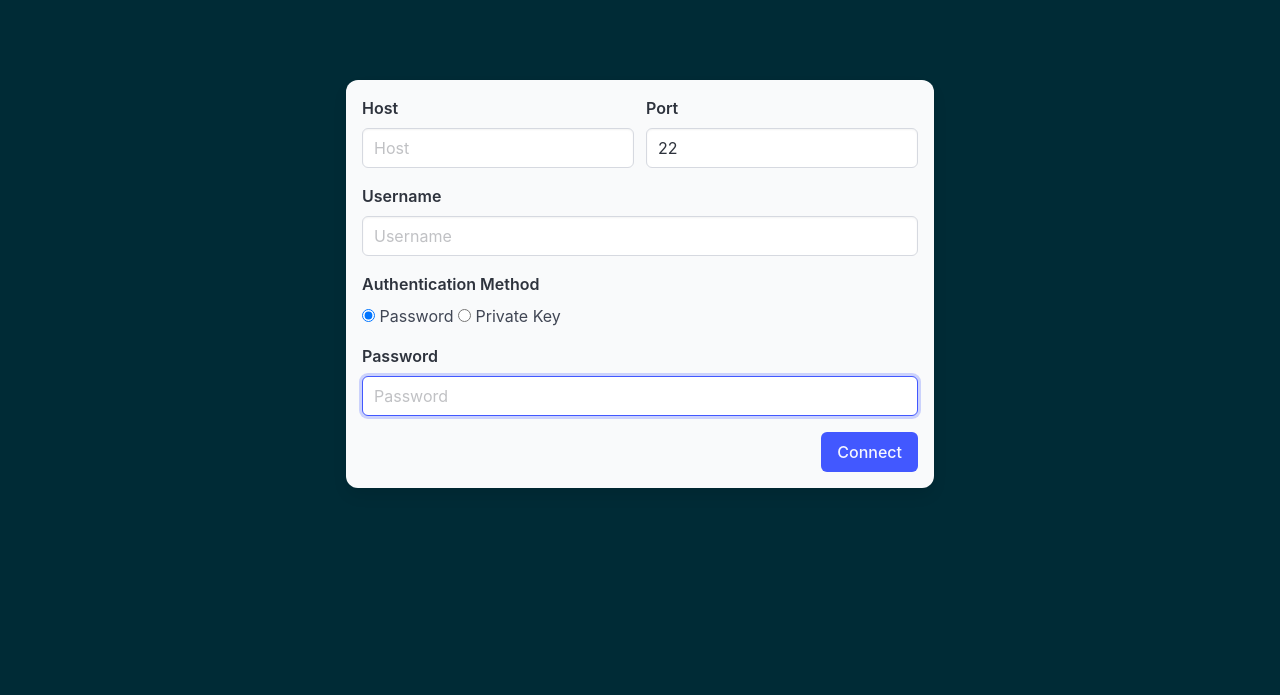
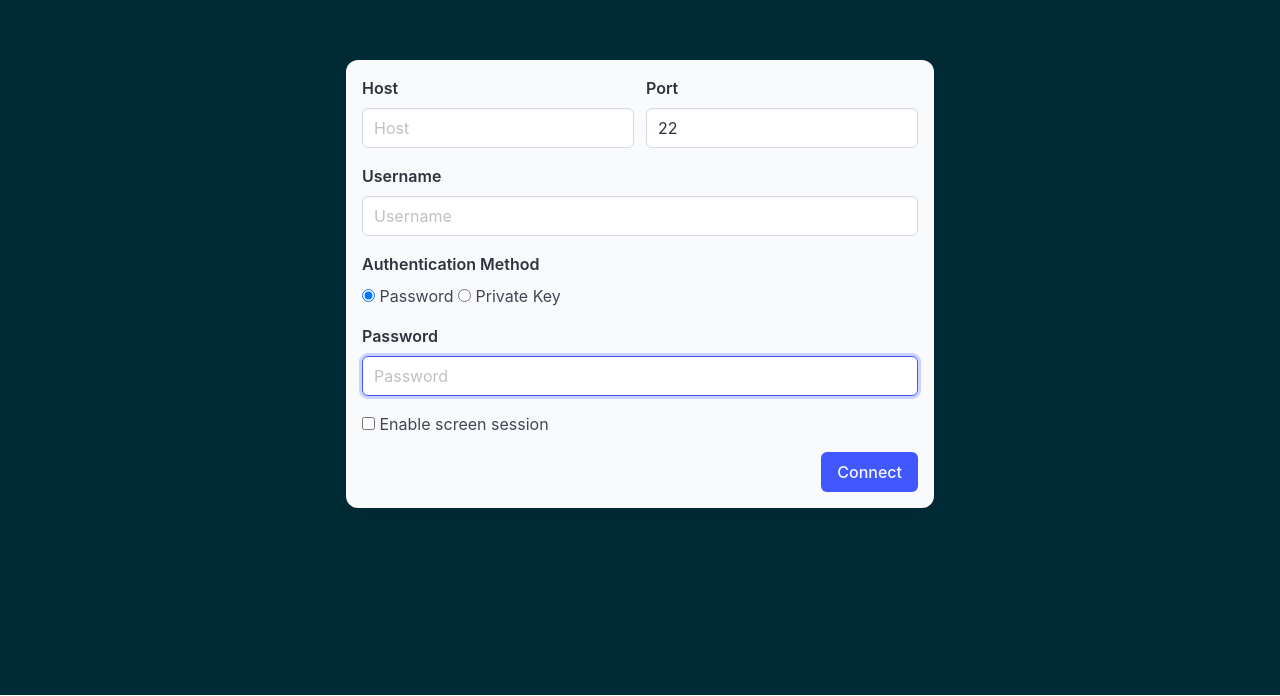
Before and after one commit to cosmoswafer/webssh, a plain HTML site: page index.html in a window 1280 px wide. Shown: the part 104-800 px from the top of the page. Drawn offline with nearby package versions, Linux system fonts and the light colour scheme.

Commit message:
Add screen session option to login form

```diff
--- a/index.html
+++ b/index.html
@@ -143,6 +143,14 @@
                     ></textarea>
                 </div>
             </div>
+            <div class="field mb-4">
+                <div class="control">
+                    <label class="checkbox">
+                        <input type="checkbox" id="enable-screen-session" />
+                        Enable screen session
+                    </label>
+                </div>
+            </div>
             <div class="field">
                 <div class="control">
                     <button
```
